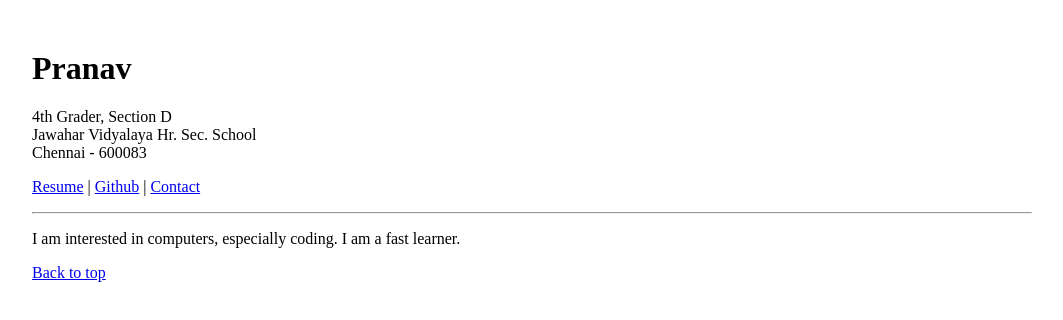
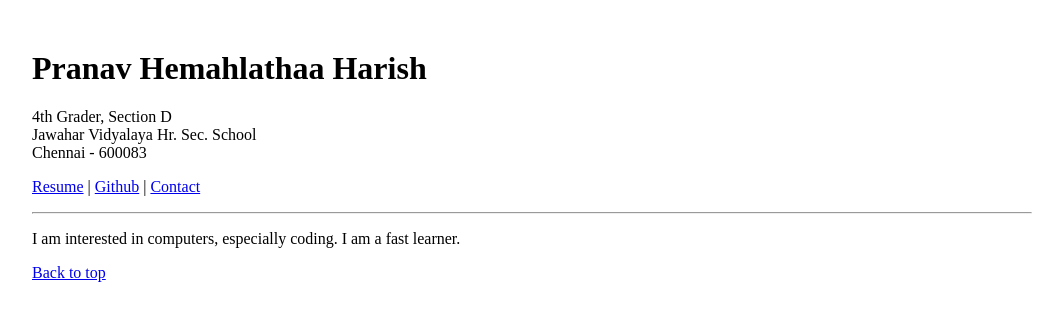
Before and after one commit to pranavhh/pranavhh.github.io, a plain HTML site: page index.html in a window 1280 px wide. Shown: the whole page, without its empty margins (18-1081 px from the left). Drawn offline with Linux system fonts and the light colour scheme.

Commit message:
Adding full name

```diff
--- a/index.html
+++ b/index.html
@@ -6,7 +6,7 @@
 </head>
 
 <body>
-<h1>Pranav</h1>
+<h1>Pranav Hemahlathaa Harish</h1>
 <p>4th Grader, Section D<br>
 Jawahar Vidyalaya Hr. Sec. School<br>
 Chennai - 600083</p>
```
